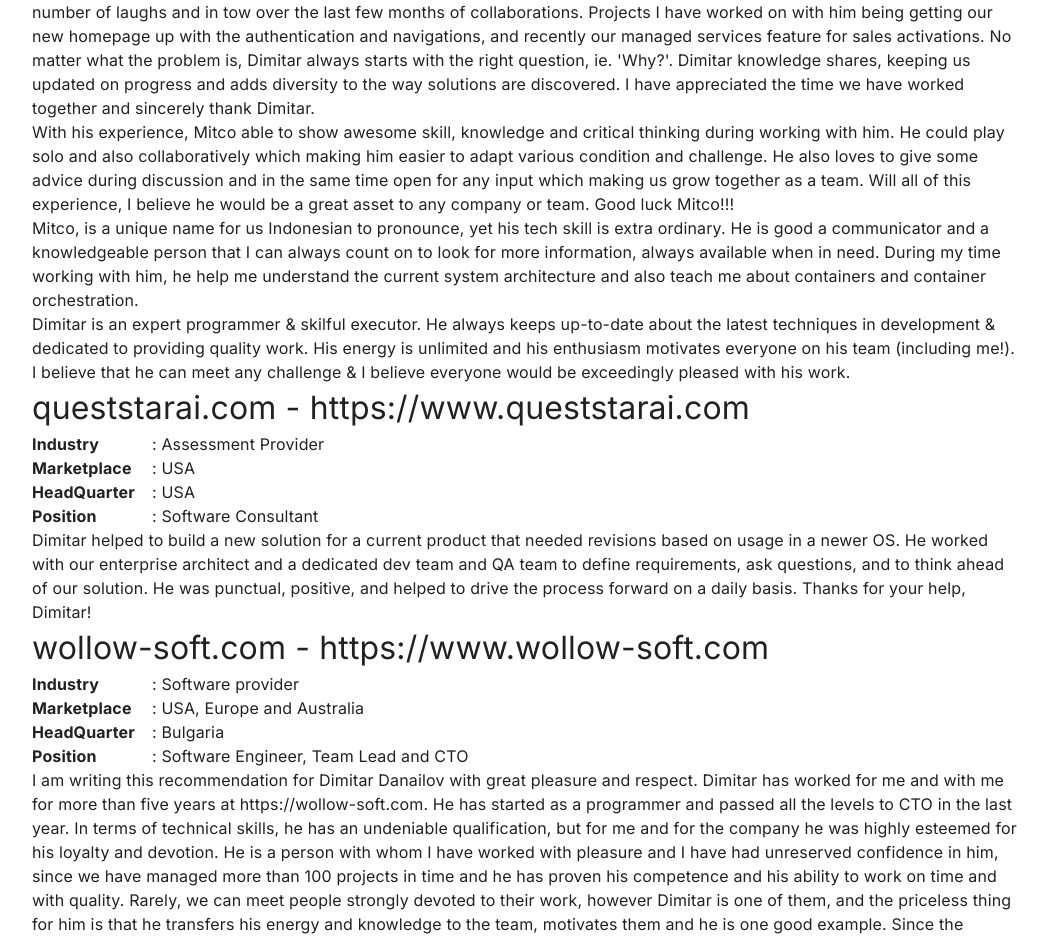
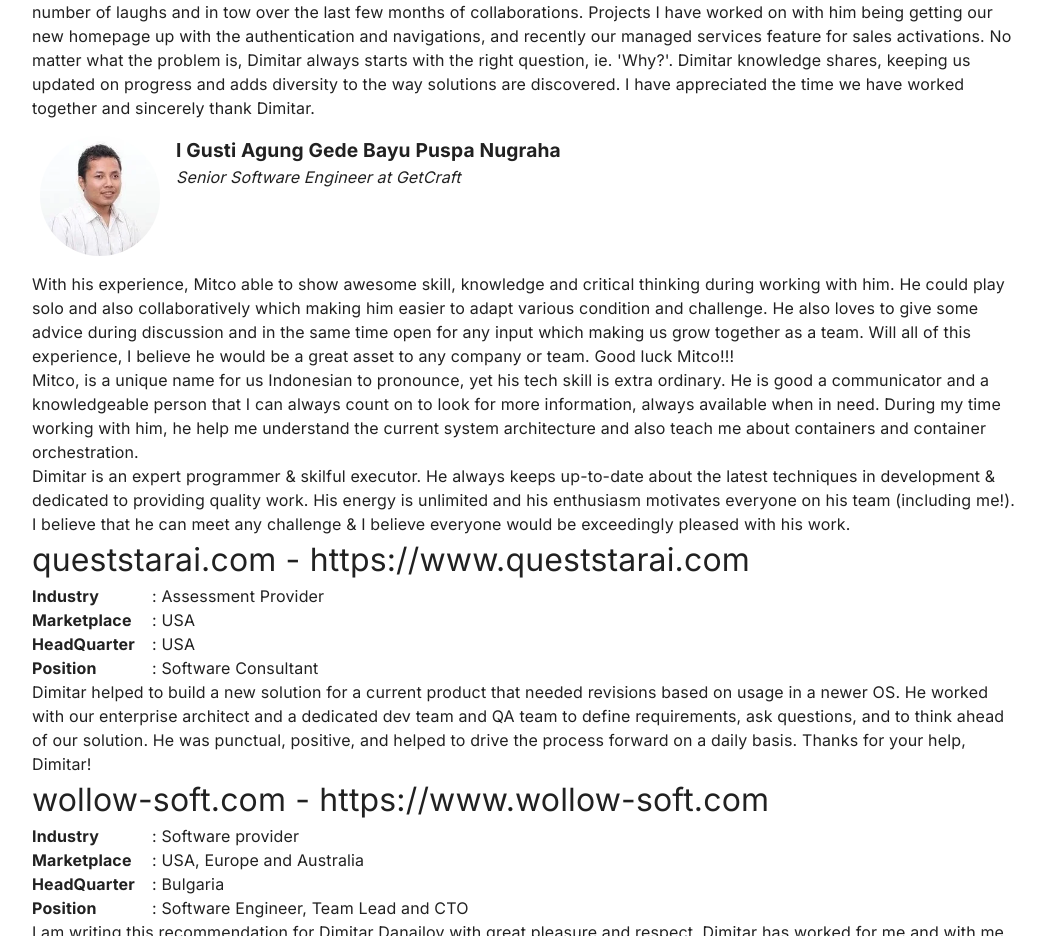
Before and after one commit to dimitardanailov/portfolio, a Next.js app in the folder apps/website/: page /recommendation-letters in a window 1280 px wide. Shown: the part 2160-3096 px from the top of the page, without its empty margins (232-1280 px from the left). Built offline with nearby package versions, Linux system fonts and the light colour scheme.

Commit message:
Bayu recommendation letter is added

```diff
--- /dev/null
+++ b/apps/website/src/app/recommendation-letters/projects/getcraft/components/BayuLetter.tsx
@@ -0,0 +1,30 @@
+'use client'
+
+import {FC} from 'react'
+
+import {PersonInfo} from '../../../components'
+
+import source from '@/data/testimonials/images/getcraft/bayu'
+
+const Letter: FC = () => {
+  return (
+    <>
+      <PersonInfo
+        name="I Gusti Agung Gede Bayu Puspa Nugraha"
+        source={source}
+        title="Senior Software Engineer at GetCraft"
+      />
+      <div>
+        With his experience, Mitco able to show awesome skill, knowledge and
+        critical thinking during working with him. He could play solo and also
+        collaboratively which making him easier to adapt various condition and
+        challenge. He also loves to give some advice during discussion and in
+        the same time open for any input which making us grow together as a
+        team. Will all of this experience, I believe he would be a great asset
+        to any company or team. Good luck Mitco!!!
+      </div>
+    </>
+  )
+}
+
+export default Letter
--- a/apps/website/src/app/recommendation-letters/projects/getcraft/components/index.ts
+++ b/apps/website/src/app/recommendation-letters/projects/getcraft/components/index.ts
@@ -1,4 +1,5 @@
 import AlexLetter from './AlexLetter'
 import FannyLetter from './FannyLetter'
+import BayuLetter from './BayuLetter'
 
-export {AlexLetter, FannyLetter}
+export {AlexLetter, FannyLetter, BayuLetter}
--- a/apps/website/src/app/recommendation-letters/projects/getcraft/index.tsx
+++ b/apps/website/src/app/recommendation-letters/projects/getcraft/index.tsx
@@ -10,7 +10,7 @@
   Position,
 } from '../../components'
 
-import {AlexLetter, FannyLetter} from './components'
+import {AlexLetter, FannyLetter, BayuLetter} from './components'
 
 const Letter: FC = () => {
   return (
@@ -22,15 +22,7 @@
       <Position text="Software Consultant" />
       <AlexLetter />
       <FannyLetter />
-      <div>
-        With his experience, Mitco able to show awesome skill, knowledge and
-        critical thinking during working with him. He could play solo and also
-        collaboratively which making him easier to adapt various condition and
-        challenge. He also loves to give some advice during discussion and in
-        the same time open for any input which making us grow together as a
-        team. Will all of this experience, I believe he would be a great asset
-        to any company or team. Good luck Mitco!!!
-      </div>
+      <BayuLetter />
       <div>
         Mitco, is a unique name for us Indonesian to pronounce, yet his tech
         skill is extra ordinary. He is good a communicator and a knowledgeable
```
Also changed, not shown: apps/website/src/data/testimonials/images/getcraft/bayu.ts (renamed from apps/website/src/data/testimonials/images/bayu.ts).
